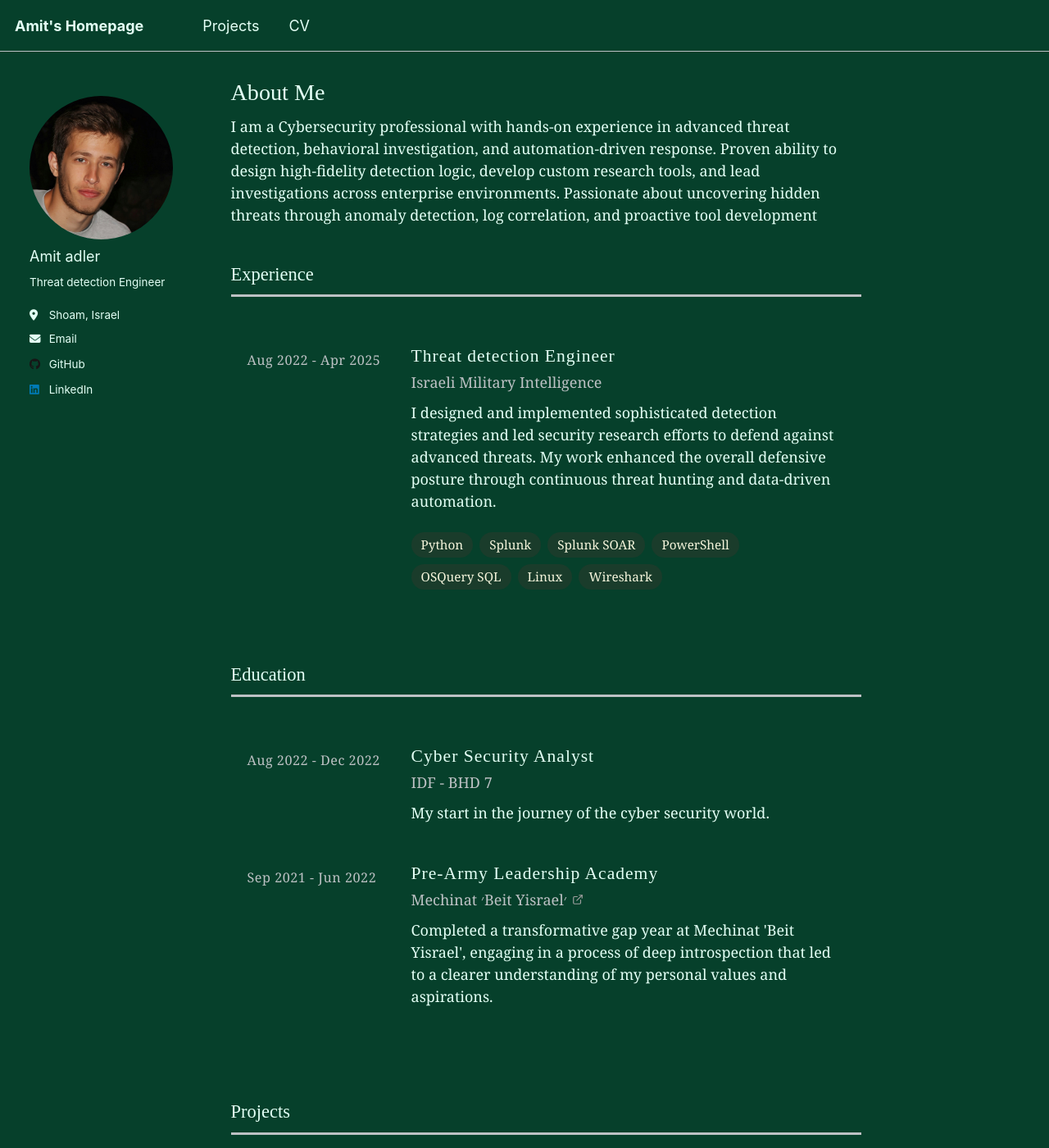
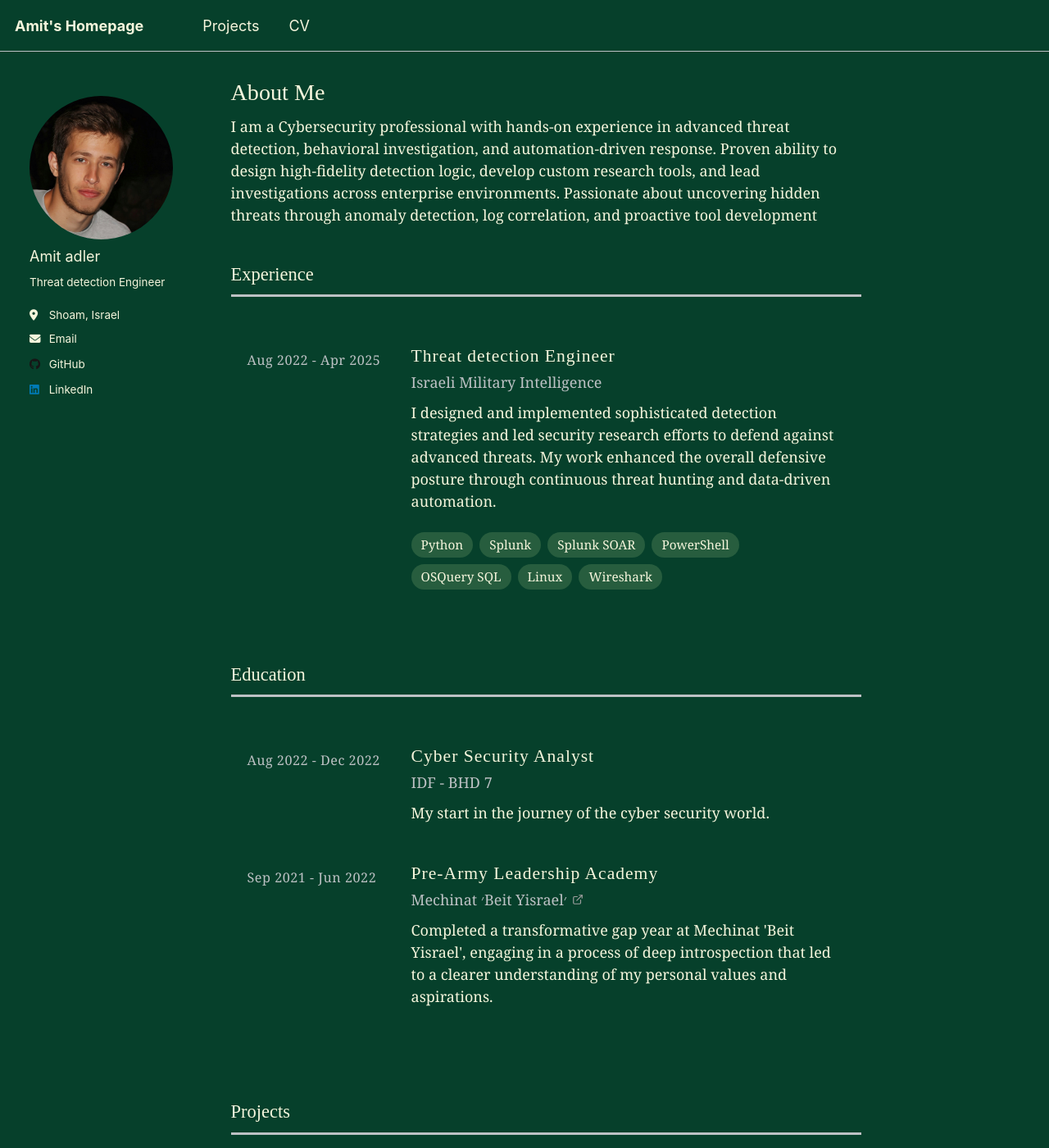
Before and after one commit to amitader/amitader.github.io, a Jekyll site: the page built from _pages/about.md, in a window 1280 px wide and 1400 px high. Shown: the whole window at 82% size. Built offline with Jekyll 4.4.1, drawn with Linux system fonts in a browser that asks for light colours; some web fonts are replaced; a script that is not in the unit is left out.

Commit message:
change color font

```diff
--- a/_sass/layout/_entries.scss
+++ b/_sass/layout/_entries.scss
@@ -76,7 +76,7 @@
 
 .entries-section .entries-item .skill-tag {
   display: inline-block;
-  background-color: #1a3c2b;
+  background-color: #275d3e;
   border: none;
   border-radius: 16px;
   padding: 4px 12px;
@@ -87,7 +87,7 @@
 }
 
 .entries-section .entries-item .skill-tag:hover {
-  background-color: #275d3e;
+  background-color: #1a3c2b;
 
 }
 
--- a/_sass/layout/_navigation.scss
+++ b/_sass/layout/_navigation.scss
@@ -181,7 +181,7 @@
     display: block;
     margin: 0 1rem;
     padding: 0.5rem 0;
-    color: var(--global-masthead-link-color);
+    color: var(--global-text-color);
     text-decoration: none;
 
     &:hover {
--- a/_sass/theme/_dark.scss
+++ b/_sass/theme/_dark.scss
@@ -102,7 +102,7 @@ html[data-theme="dark"] {
 
     --global-masthead-link-color-hover  : #{$background-light};
 
-    --global-text-color                 : #{$text};
+    --global-text-color                 : #f5f5dc;
 
     --global-text-color-light           : #{$light-gray};
 
```
